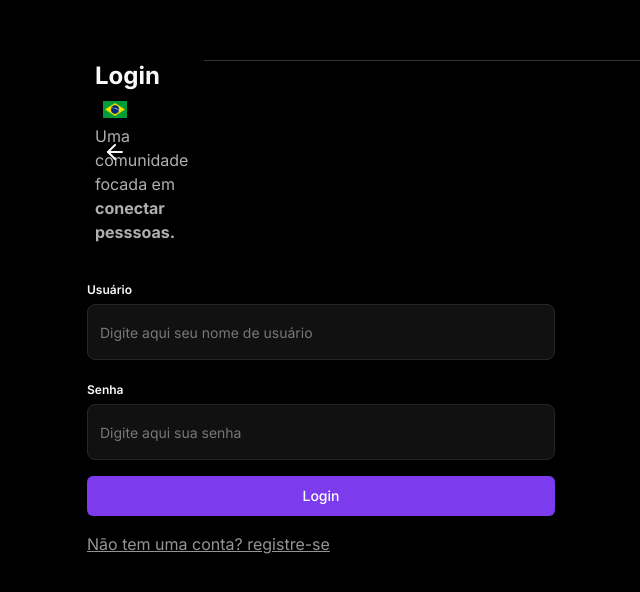
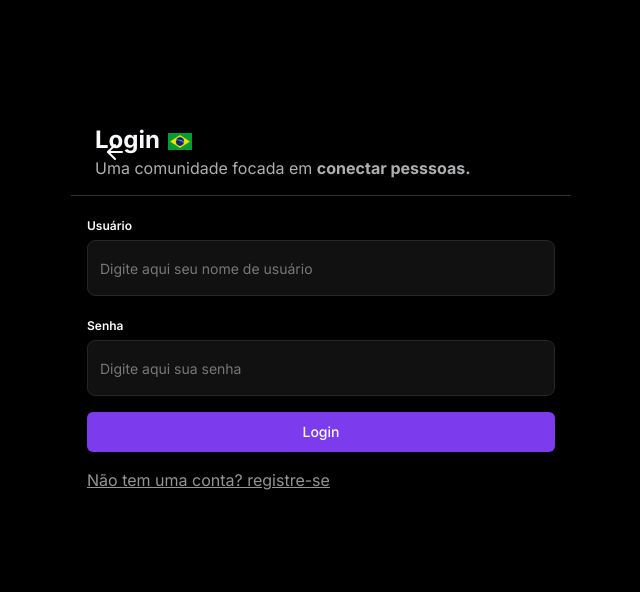
Before and after one commit to ryansldev/zap-web, a Next.js app: page /login in a window 1280 px wide. Shown: the part 104-696 px from the top of the page, without its empty margins (319-959 px from the left). Built offline with nearby package versions, Linux system fonts and the light colour scheme; no server answers.

Commit message:
bettering page header styles

```diff
--- a/components/page-header.tsx
+++ b/components/page-header.tsx
@@ -68,9 +68,10 @@ export function PageHeader({
           {description}
         </span>
       </div>
-
       { position === "inline" && (
-        <Separator />
+        <Separator
+          className="absolute bottom-2 left-0"
+        />
       )}
     </div>
   )
```
